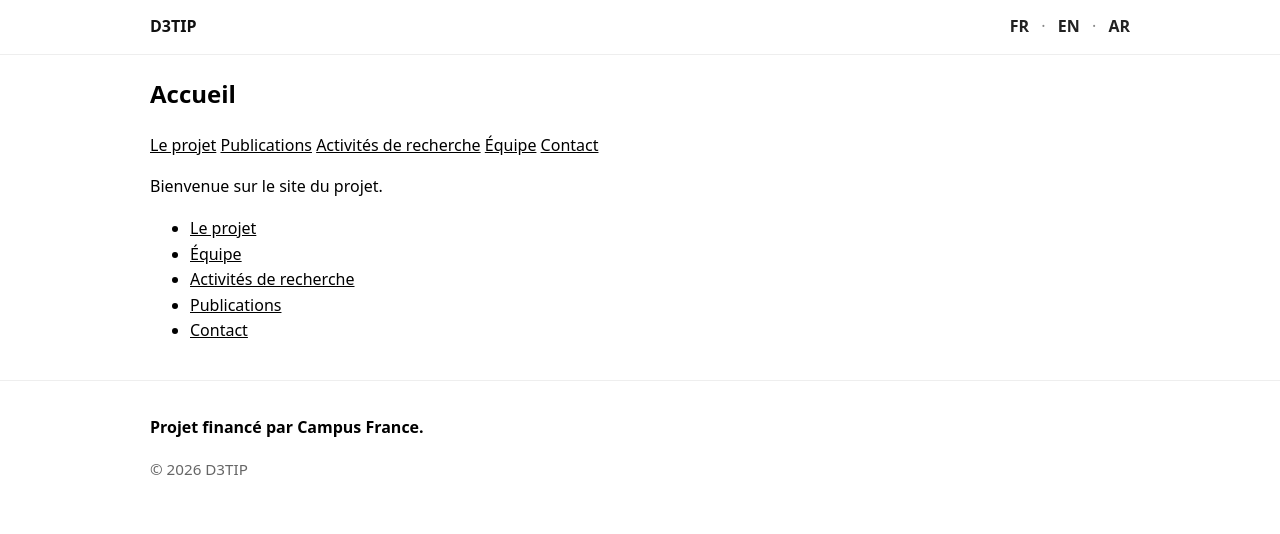
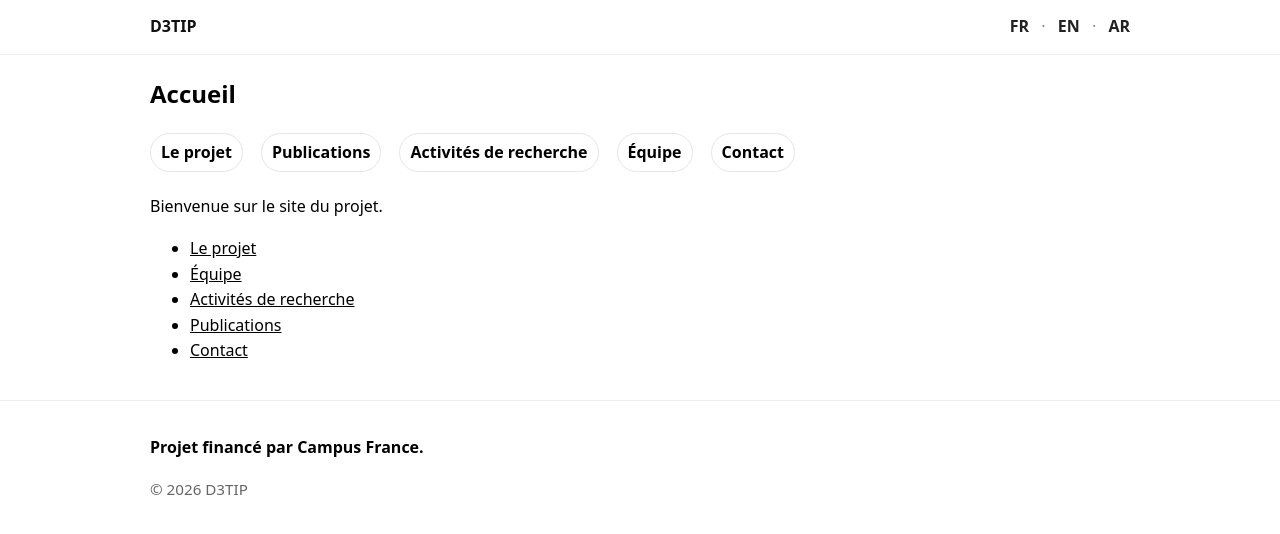
Before and after one commit to d3tip-phc-utique/d3tip-phc-utique.github.io, a Jekyll site: the page built from fr/index.md, in a window 1280 px wide. Shown: the top 534 px of the page. Built offline with Jekyll 4.4.1, drawn with Linux system fonts in a browser that asks for light colours.

Commit message:
Update style.css

```diff
--- a/assets/css/style.css
+++ b/assets/css/style.css
@@ -21,3 +21,23 @@ main { padding: 26px 0 50px; }
 html[dir="rtl"] body { font-family: system-ui, "Noto Naskh Arabic", "Amiri", serif; }
 html[dir="rtl"] .navwrap { flex-direction: row-reverse; }
 html[dir="rtl"] .page-content { text-align: right; }
+
+
+.home-menu {
+  display: flex;
+  flex-wrap: wrap;
+  gap: 12px 18px;
+  margin: 12px 0 22px;
+}
+
+.home-menu a {
+  text-decoration: none;
+  font-weight: 600;
+  padding: 6px 10px;
+  border: 1px solid #e6e6e6;
+  border-radius: 999px;
+}
+
+.home-menu a:hover {
+  text-decoration: underline;
+}
```
